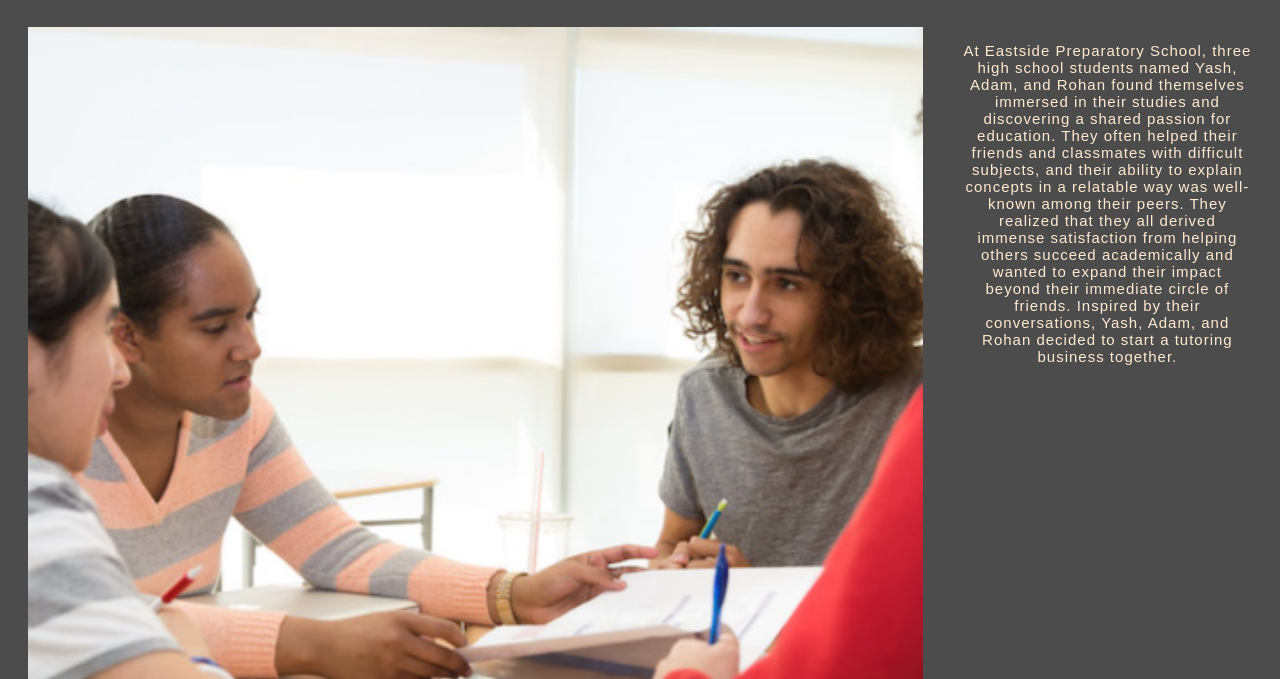
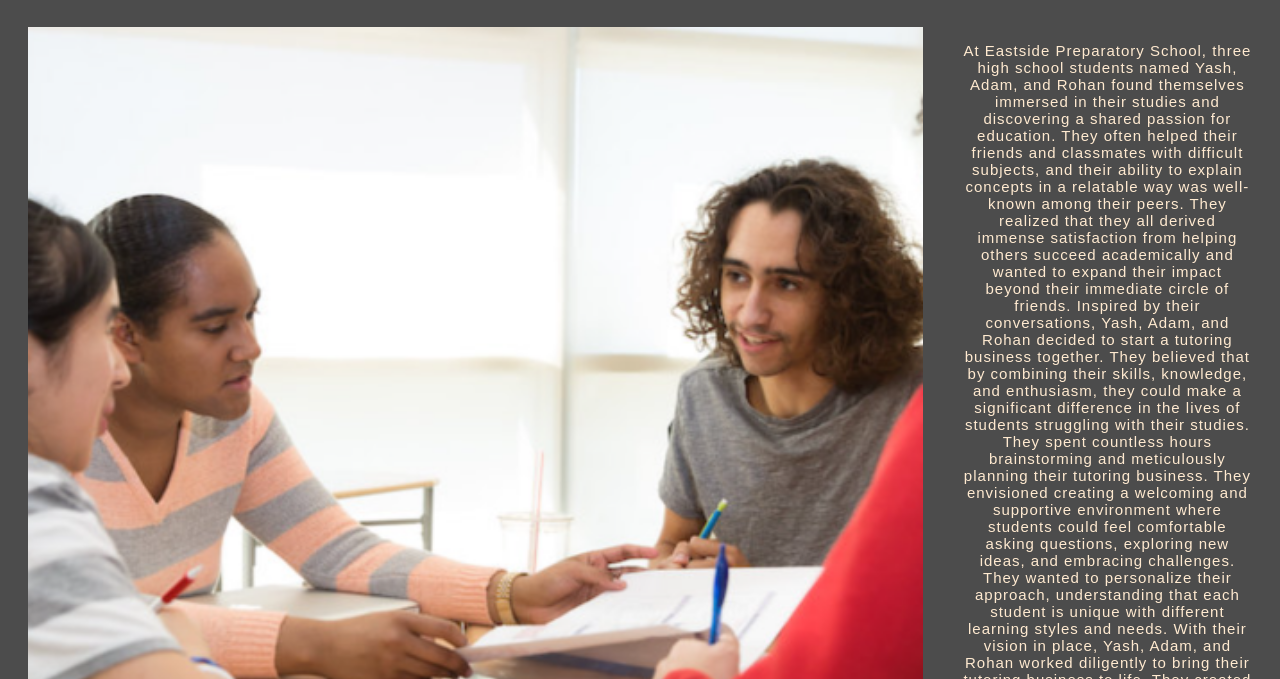
Before and after one commit to AdamDalloul/AdamDalloul.github.io, a plain HTML site: page group_project/about.html in a window 1280 px wide. Shown: the part 501-1180 px from the top of the page. Drawn offline with Linux system fonts and the light colour scheme.

Commit message:
Font Changes

```diff
--- a/group_project/about.html
+++ b/group_project/about.html
@@ -6,6 +6,7 @@
     <meta name="viewport" content="width=device-width, initial-scale=1.0">
     <title>About Us</title>
     <link rel="stylesheet" href="css/style.css">
+    <script src="java/script.js"></script>
     <style>
         #animation_p {
             animation: move_left_to_right 5s linear infinite
@@ -98,7 +99,6 @@
         .story {
             grid-column: 3;
             grid-row: 5;
-            font-size: 22px;
             text-align: center;
             padding-left: 50px;
         }
@@ -176,7 +176,9 @@
         <div class="grid-item logo"><img src="images/logo.png" alt="Logo" id="moving_image" style="width: 100%"></div>
         <div class="grid-item title"><h1>Who are we?</h1></div>
         <div class="grid-item header1"><h2>How It All Started</h2></div>
-        <div class="grid-item story"><p>At Eastside Preparatory School, three high school students named Yash, Adam, and Rohan found themselves immersed in their studies and discovering a shared passion for education. They often helped their friends and classmates with difficult subjects, and their ability to explain concepts in a relatable way was well-known among their peers. They realized that they all derived immense satisfaction from helping others succeed academically and wanted to expand their impact beyond their immediate circle of friends. Inspired by their conversations, Yash, Adam, and Rohan decided to start a tutoring business together. </p></div>
+        <div class="grid-item story"><p>At Eastside Preparatory School, three high school students named Yash, Adam, and Rohan found themselves immersed in their studies and discovering a shared passion for education. They often helped their friends and classmates with difficult subjects, and their ability to explain concepts in a relatable way was well-known among their peers. They realized that they all derived immense satisfaction from helping others succeed academically and wanted to expand their impact beyond their immediate circle of friends. Inspired by their conversations, Yash, Adam, and Rohan decided to start a tutoring business together. They believed that by combining their skills, knowledge, and enthusiasm, they could make a significant difference in the lives of students struggling with their studies.
+            They spent countless hours brainstorming and meticulously planning their tutoring business. They envisioned creating a welcoming and supportive environment where students could feel comfortable asking questions, exploring new ideas, and embracing challenges. They wanted to personalize their approach, understanding that each student is unique with different learning styles and needs.
+            With their vision in place, Yash, Adam, and Rohan worked diligently to bring their tutoring business to life. They created a name that reflected their commitment to academic excellence and student success: "Elevate Education." The name captured their belief that with the right guidance and support, every student could reach their full potential. </p></div>
         <div class="grid-item image1">
             <img src="images/tutoring_21.png" alt="Study Group" style="width: 100%" class="img1">
             <div class="overlay">
```
Also changed, not shown: group_project/programs.html (+1 -0 lines).
